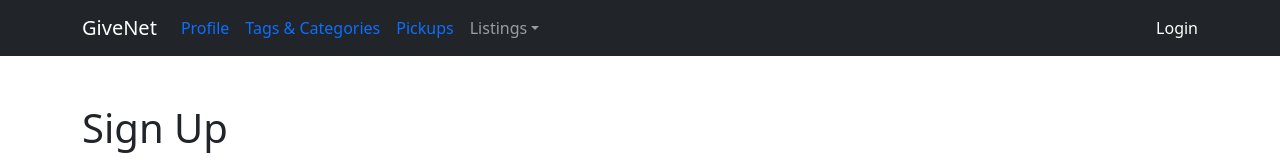
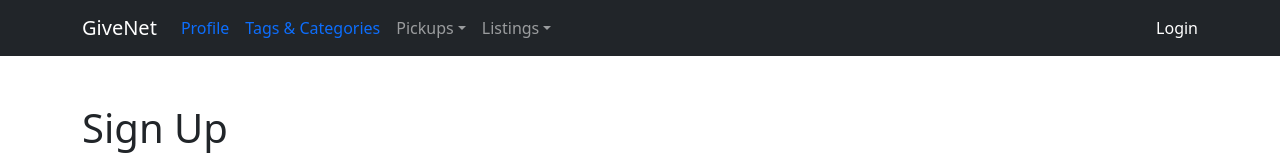
Before and after one commit to UTSCCSCC01/finalprojectw22-givenet, a React (Create React App) app in the folder frontend/: page / in a window 1280 px wide. Shown: the top 160 px of the page. Built offline with nearby package versions, Linux system fonts and the light colour scheme; what react-geocode would draw is missing.

Commit message:
GIV-MERGE Fixed minor post-merge inconsistency

```diff
--- a/frontend/src/components/Navbar.tsx
+++ b/frontend/src/components/Navbar.tsx
@@ -48,11 +48,10 @@ export default function Navigation() {
 								Tags & Categories
 							</Link>
 						</Nav.Link>
-						<Nav.Link>
-              <Link to="/pickups" style={style}>
-                Pickups
-              </Link>
-            </Nav.Link>
+					<NavDropdown title="Pickups" className="me-auto">
+							<NavDropdown.Item href="/pickups">Pickups</NavDropdown.Item>
+							<NavDropdown.Item href="/pickups/past">Past Pickups</NavDropdown.Item>
+						</NavDropdown>
 						<NavDropdown title="Listings" className="me-auto">
 							<NavDropdown.Item href="/viewlistings">All Listings</NavDropdown.Item>
 							<NavDropdown.Item href="/profile/listings">Create Listings</NavDropdown.Item>
```
